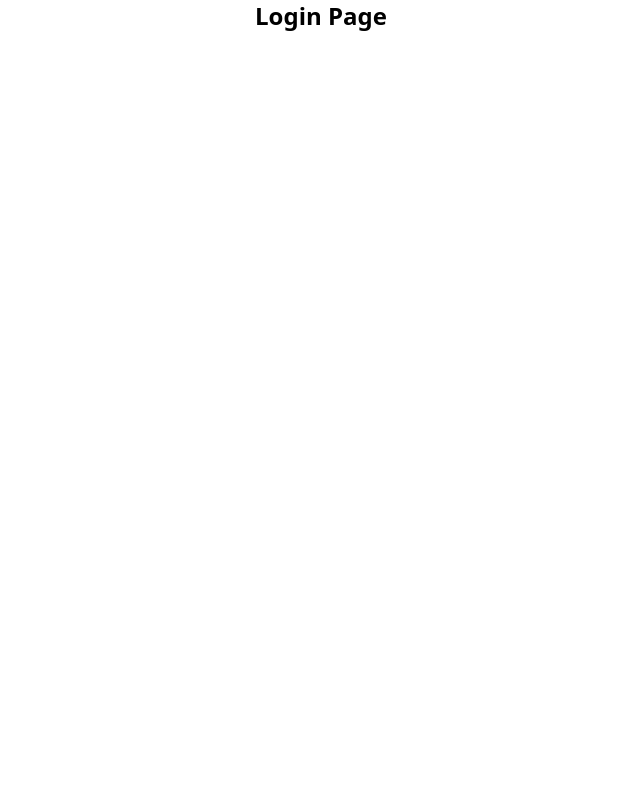
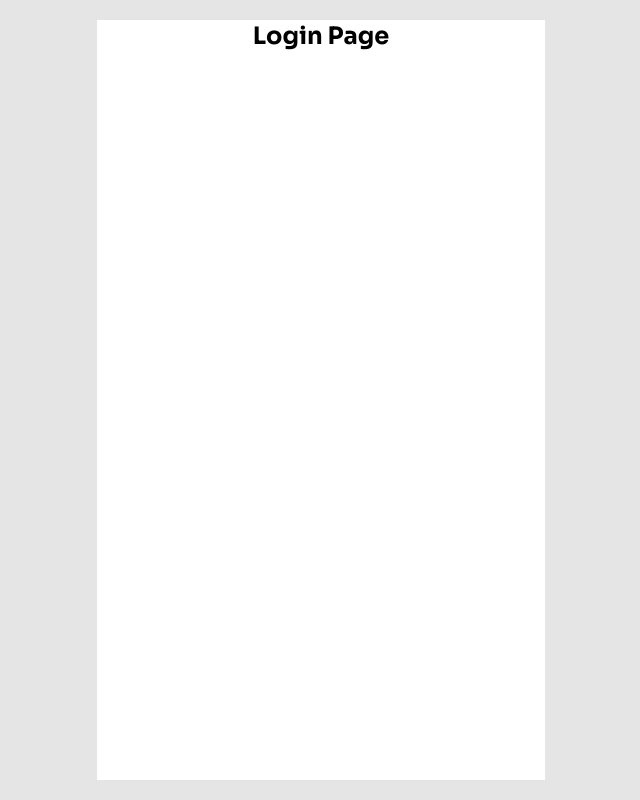
Before and after one commit to emma-junior/tapnpay, a React (Vite) app: page /login in a window 1280 px wide. Shown: the whole page, without its empty margins (319-959 px from the left). Built offline with nearby package versions, Linux system fonts and the light colour scheme.

Commit message:
chore: set up global design system

```diff
--- a/src/features/auth/pages/Login.tsx
+++ b/src/features/auth/pages/Login.tsx
@@ -1,6 +1,6 @@
 const Login = () => {
   return (
-    <div>
+    <div className="bg-white h-screen xl:h-[95vh] ">
       <h1 className="text-2xl font-bold text-center">Login Page</h1>
     </div>
   );
--- a/src/index.css
+++ b/src/index.css
@@ -1,4 +1,24 @@
+@import url("https://fonts.googleapis.com/css2?family=Sora:wght@100..800&display=swap");
 @import "tailwindcss";
 
-:root {
+@theme inline {
+  --color-primary-color: #5732bf;
+  --color-primary-text: #191919;
+  --color-primary-white: #fff;
+  --color-primary-red: #b83232;
+  --color-secondary-red: #b83232;
+  --color-primary-red-background: #fff6f6;
+  --color-primary-green: #4da66b;
+  --color-secondary-green: #289b4f;
+  --color-active-color: #6f45e9;
+  --color-primary-grey: #78838d;
+  --color-secondary-grey: #e1e3ed;
+
+  --font-family-sora: "Sora", sans-serif;
 }
+
+@layer base {
+  body {
+    @apply font-family-sora;
+  }
+}
--- /dev/null
+++ b/src/layout/AppLayout.tsx
@@ -0,0 +1,13 @@
+import { Outlet } from "react-router-dom";
+
+const AppLayout = () => {
+  return (
+    <div className="bg-[#e5e5e5] w-screen h-screen xl:py-5">
+      <div className="w-full xl:w-[35%] mx-auto">
+        <Outlet />
+      </div>
+    </div>
+  );
+};
+
+export default AppLayout;
--- a/src/routes/AllRoutes.tsx
+++ b/src/routes/AllRoutes.tsx
@@ -5,6 +5,7 @@ import Login from "../features/auth/pages/Login";
 import ProtectedRoute from "./ProtectedRoute";
 import DashboardLayout from "../layout/DashboardLayout";
 import Home from "../features/wallet/pages/Home";
+import AppLayout from "../layout/AppLayout";
 
 type Props = {
   children: React.ReactNode;
@@ -19,6 +20,7 @@ export function SuspenseWrapper({ children }: Props) {
 const AllRoutes = () => {
   return (
     <Routes>
+      <Route element={<AppLayout />}>
         <Route path="/login" element={<Login />} />
 
         <Route
@@ -38,6 +40,7 @@ const AllRoutes = () => {
           />
         </Route>
         <Route path="*" element={<Navigate to="/" replace />} />
+      </Route>
     </Routes>
   );
 };
```
Lines whose indentation alone changed are shown as unchanged.
